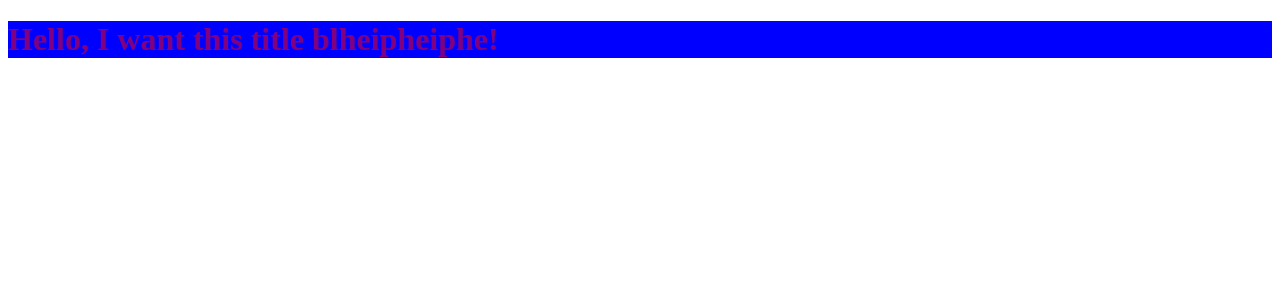
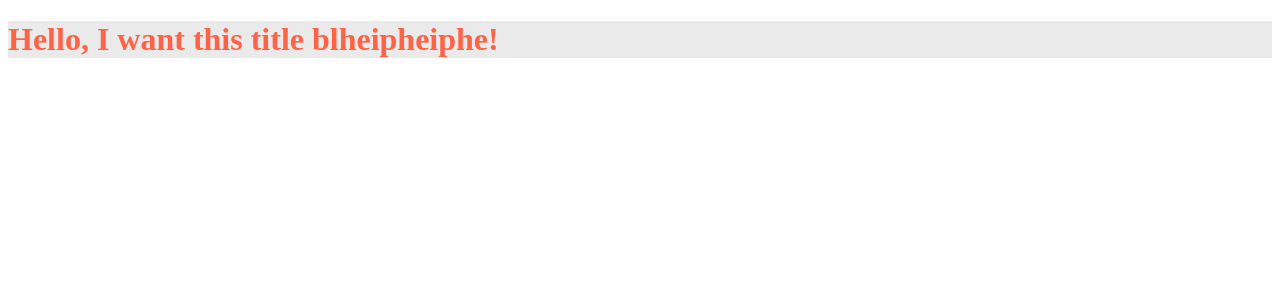
Before and after one commit to christianalfoni/new-git-flow, a React (Create React App) app: page / in a window 1280 px wide. Shown: the top 300 px of the page. Built offline with nearby package versions, Linux system fonts and the light colour scheme.

Commit message:
Okay, cool

```diff
--- a/src/styles.css
+++ b/src/styles.css
@@ -1,5 +1,5 @@
 .App {
   opacity: 1;
-  background-color: blue;
-  color: purple;
+  background-color: #EAEAEA;
+  color: tomato;
 }
```
